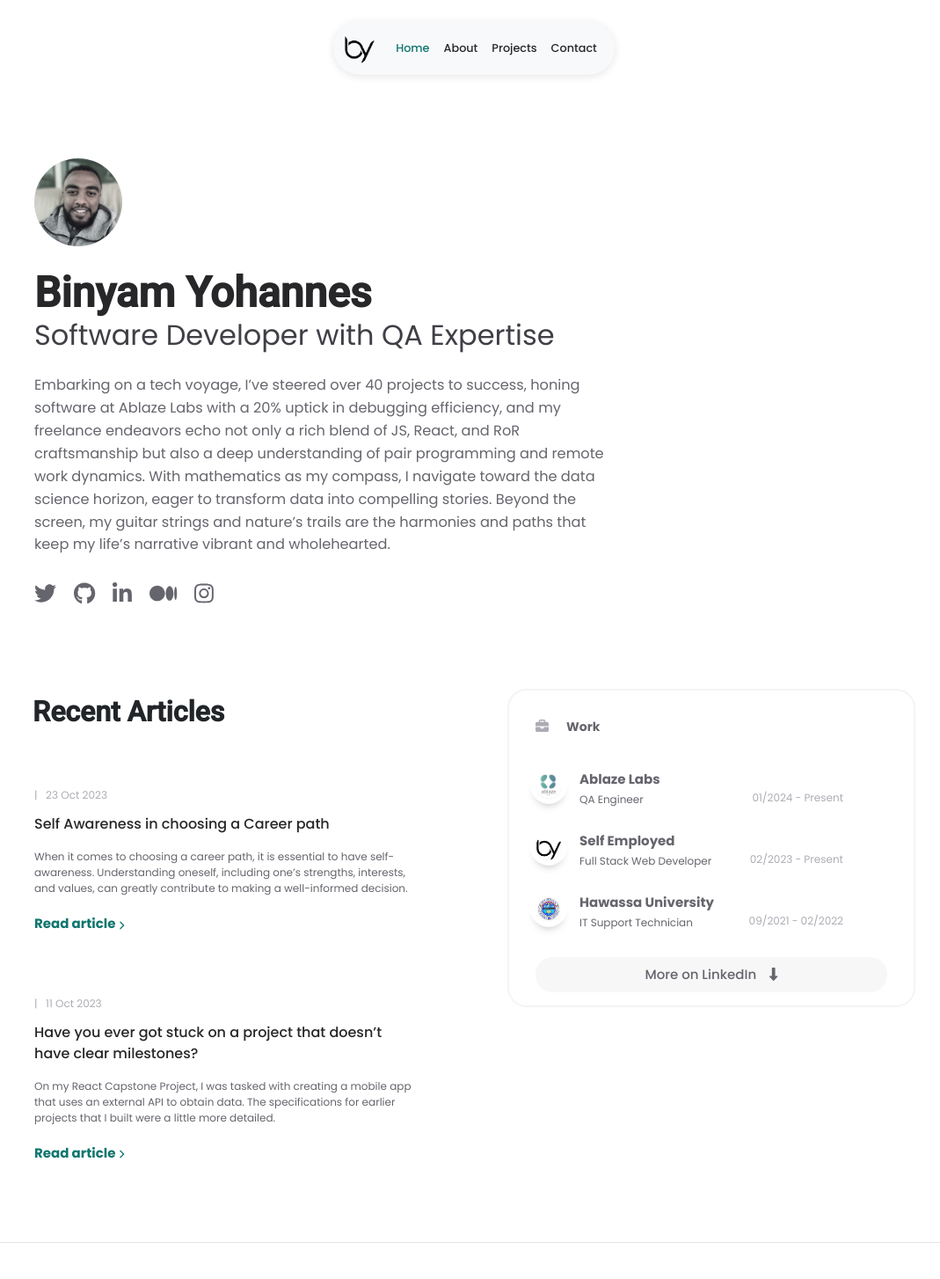
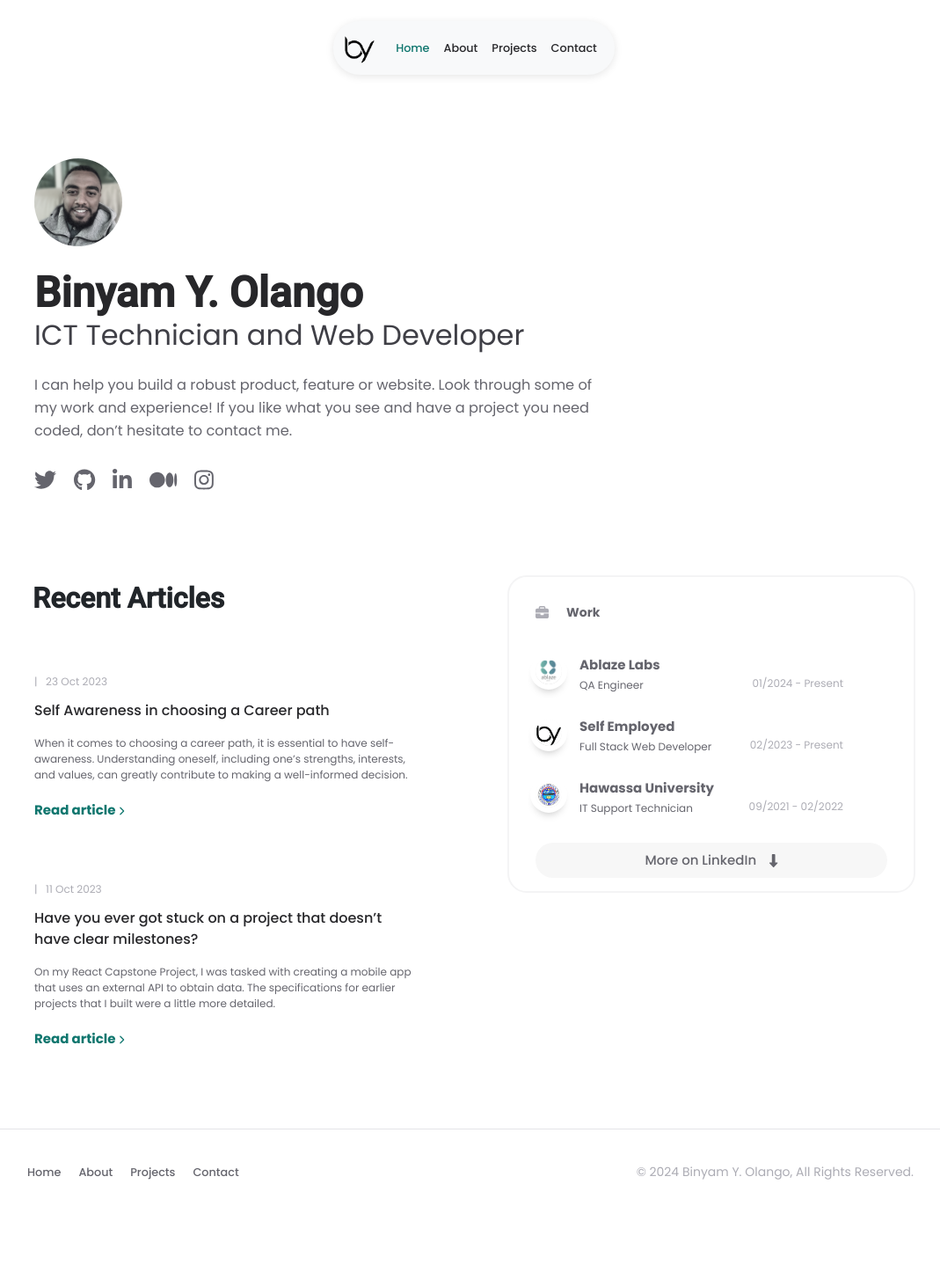
Before and after one commit to binyamolango/binyam_yohannes, a React (Create React App) app: page / in a window 1280 px wide. Shown: the top 1454 px of the page at 88% size, without its empty margins (101-1170 px from the left). After the commit the page ends 1383 px from the top, so only its background shows below. Built offline with nearby package versions, Linux system fonts and the light colour scheme.

Commit message:
Update my portfolio

```diff
--- a/src/components/common/footer.jsx
+++ b/src/components/common/footer.jsx
@@ -25,7 +25,7 @@ const Footer = () => (
 
       <div className="footer-credits">
         <div className="footer-credits-text">
-          © 2024 Binyam Yohannes, All Rights Reserved.
+          © 2024 Binyam Y. Olango, All Rights Reserved.
         </div>
       </div>
     </div>
--- a/src/data/user.js
+++ b/src/data/user.js
@@ -16,16 +16,16 @@ const INFO = {
   },
 
   homepage: {
-    name: 'Binyam Yohannes',
-    title: 'Software Developer with QA Expertise',
+    name: 'Binyam Y. Olango',
+    title: 'ICT Technician and Web Developer',
     description:
-      'Embarking on a tech voyage, I’ve steered over 40 projects to success, honing software at Ablaze Labs with a 20% uptick in debugging efficiency, and my freelance endeavors echo not only a rich blend of JS, React, and RoR craftsmanship but also a deep understanding of pair programming and remote work dynamics. With mathematics as my compass, I navigate toward the data science horizon, eager to transform data into compelling stories. Beyond the screen, my guitar strings and nature’s trails are the harmonies and paths that keep my life’s narrative vibrant and wholehearted.',
+      'I can help you build a robust product, feature or website. Look through some of my work and experience! If you like what you see and have a project you need coded, don’t hesitate to contact me.',
   },
 
   about: {
-    title: 'Hey 👋, I’m Binyam Yohannes',
+    title: 'Hey 👋, I’m Binyam Y. Olango',
     description1:
-      "A full-stack web developer who loves to use technology to solve intricate challenges. With over 40 projects under my belt, I'm always motivated to tackle the next problem. As a QA engineer and software developer with expertise in pair programming and remote work, I'm fluent in various languages, frameworks, and technologies, so I efficiently ramp up to tackle new projects.",
+      "An ICT technician and web developer who loves to use technology to solve intricate challenges. With over 40 projects under my belt, I'm always motivated to tackle the next problem. As an ICT technician and web developer with expertise in pair programming and remote work, I'm fluent in various languages, frameworks, and technologies, so I efficiently ramp up to tackle new projects.",
     description2:
       "My passion for math and deep tech keeps me driving towards my aspiration to become a data scientist. But, I won't just limit myself to the digital and technical details sphere. My interest in areas like environmental, agricultural, and health issues drives me to focus on impactful solutions that bridge the gap between technical excellence and critical global matters.",
     description3:
```
